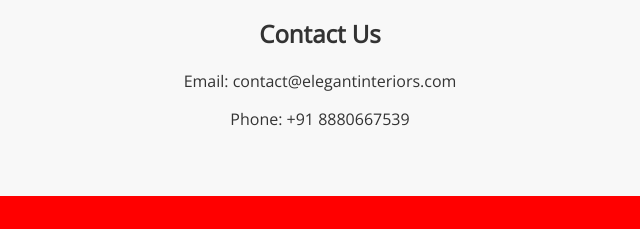
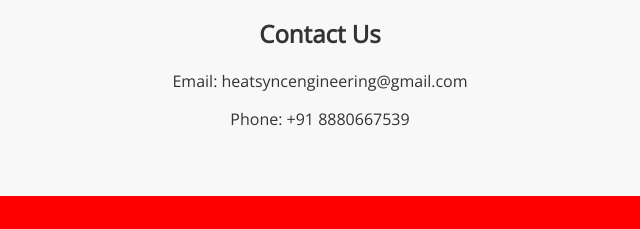
Before and after one commit to ayan2926/Heatsync-Engineering, a plain HTML site: page index.html in a window 1280 px wide. Shown: the part 1690-1919 px from the top of the page, 320-960 px from the left. Drawn offline with nearby package versions, Linux system fonts and the light colour scheme.

Commit message:
Update index.html

```diff
--- a/index.html
+++ b/index.html
@@ -54,7 +54,7 @@
 
     <section id="contact" class="contact">
         <h2>Contact Us</h2>
-        <p>Email: contact@elegantinteriors.com</p>
+        <p>Email: heatsyncengineering@gmail.com</p>
         <p>Phone: +91 8880667539</p>
     </section>
 
```
